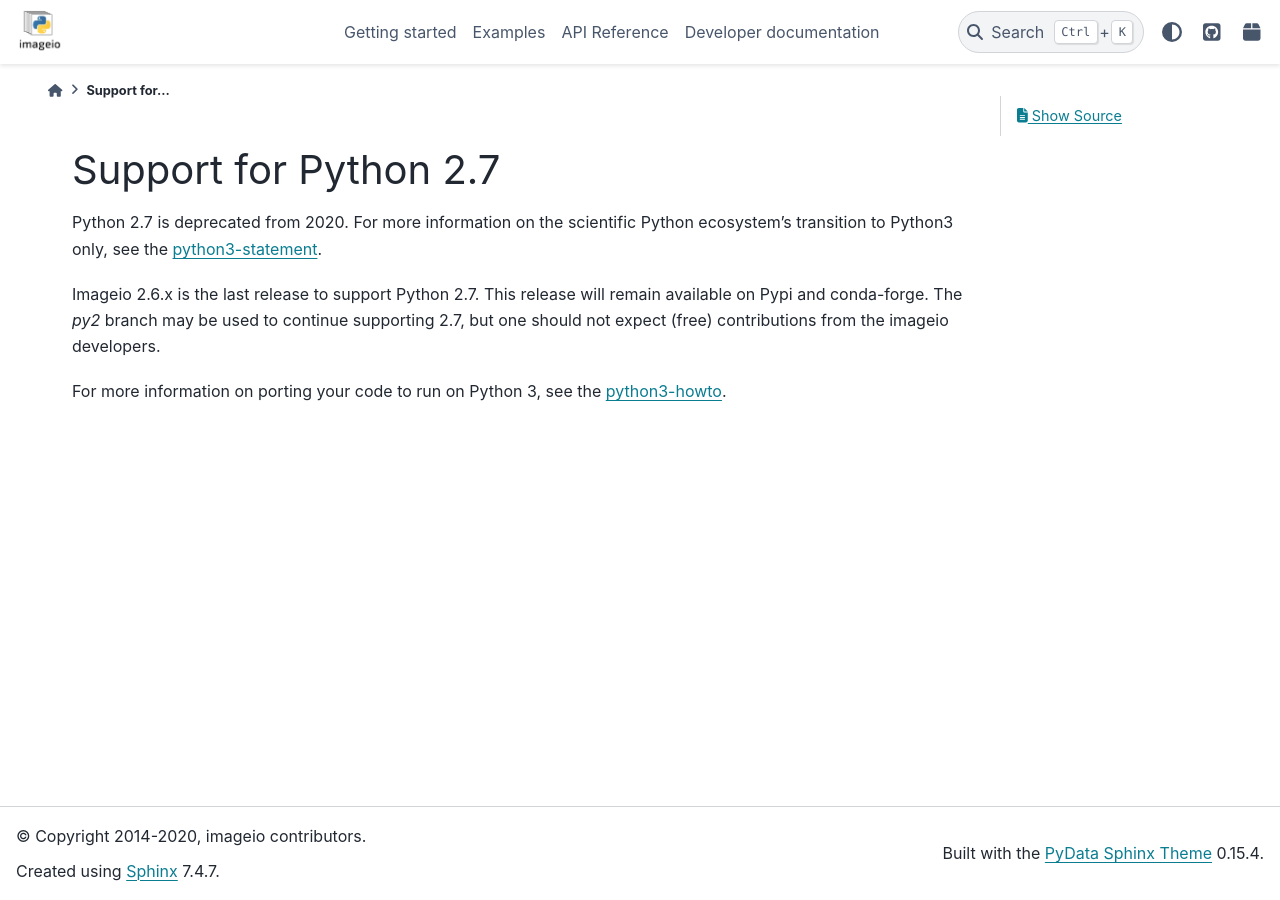
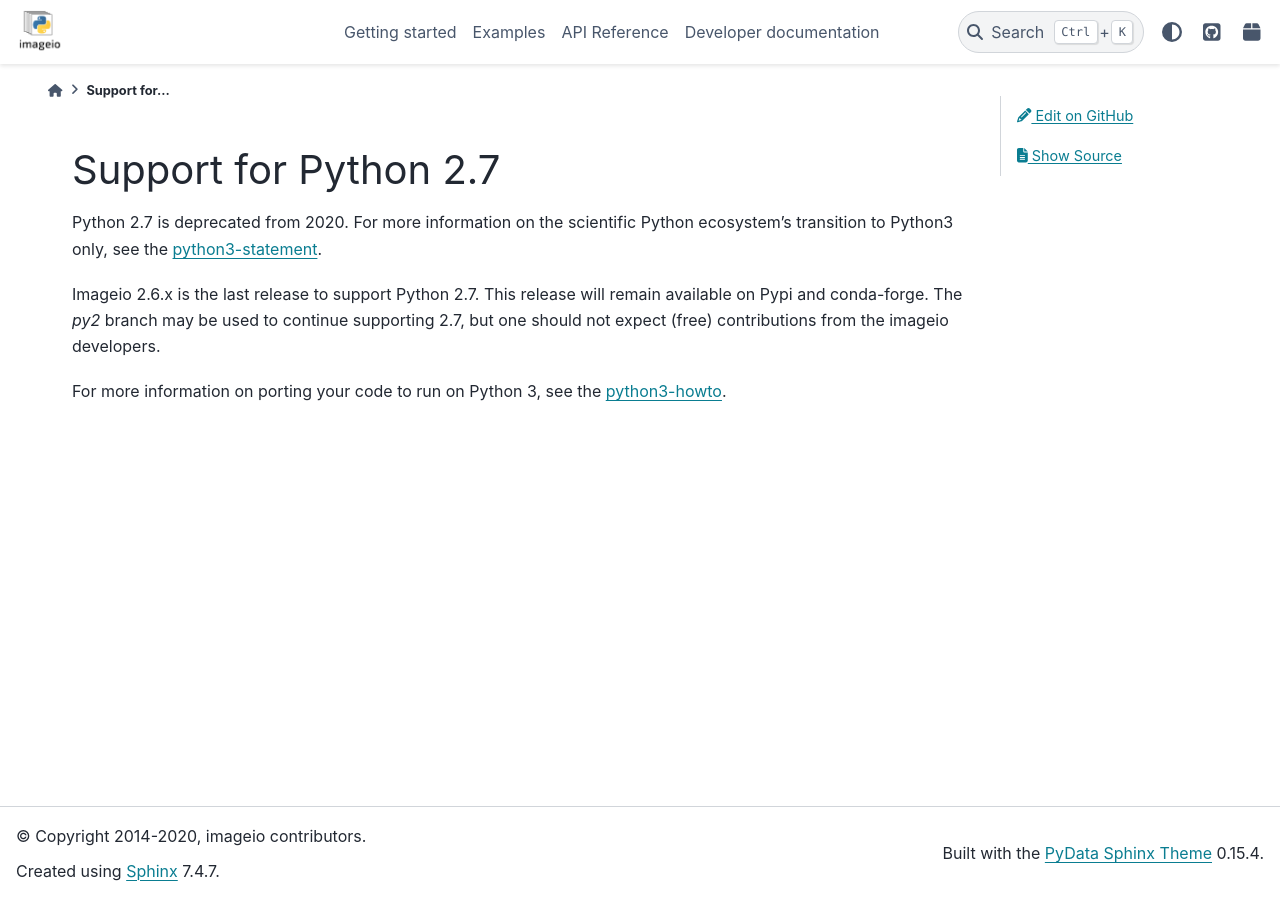
Before and after one commit to imageio/imageio, a Sphinx documentation site: the page built from docs/drop27.rst, in a window 1280 px wide. Built offline with Sphinx 7.4.7 and the PyData theme 0.15.4, drawn with Linux system fonts in a browser that asks for light colours; pages that are not in the unit, such as notebooks, are missing from menus.

Commit message:
DOC: edit this page button

```diff
--- a/docs/conf.py
+++ b/docs/conf.py
@@ -107,10 +107,6 @@ pygments_style = "sphinx"
 # a list of builtin themes.
 html_theme = "pydata_sphinx_theme"
 html_logo = "_static/imageio_logo.png"
-
-# Theme options are theme-specific and customize the look and feel of a theme
-# further.  For a list of options available for each theme, see the
-# documentation.
 html_theme_options = {
     "external_links": [],
     "icon_links": [
@@ -125,6 +121,14 @@ html_theme_options = {
             "icon": "fas fa-box",
         },
     ],
+    "use_edit_page_button": True,
+}
+html_context = {
+    # "github_url": "https://github.com", # or your GitHub Enterprise interprise
+    "github_user": "imageio",
+    "github_repo": "imageio",
+    "github_version": "master",
+    "doc_path": "docs/",
 }
 
 # Add any paths that contain custom themes here, relative to this directory.
```
